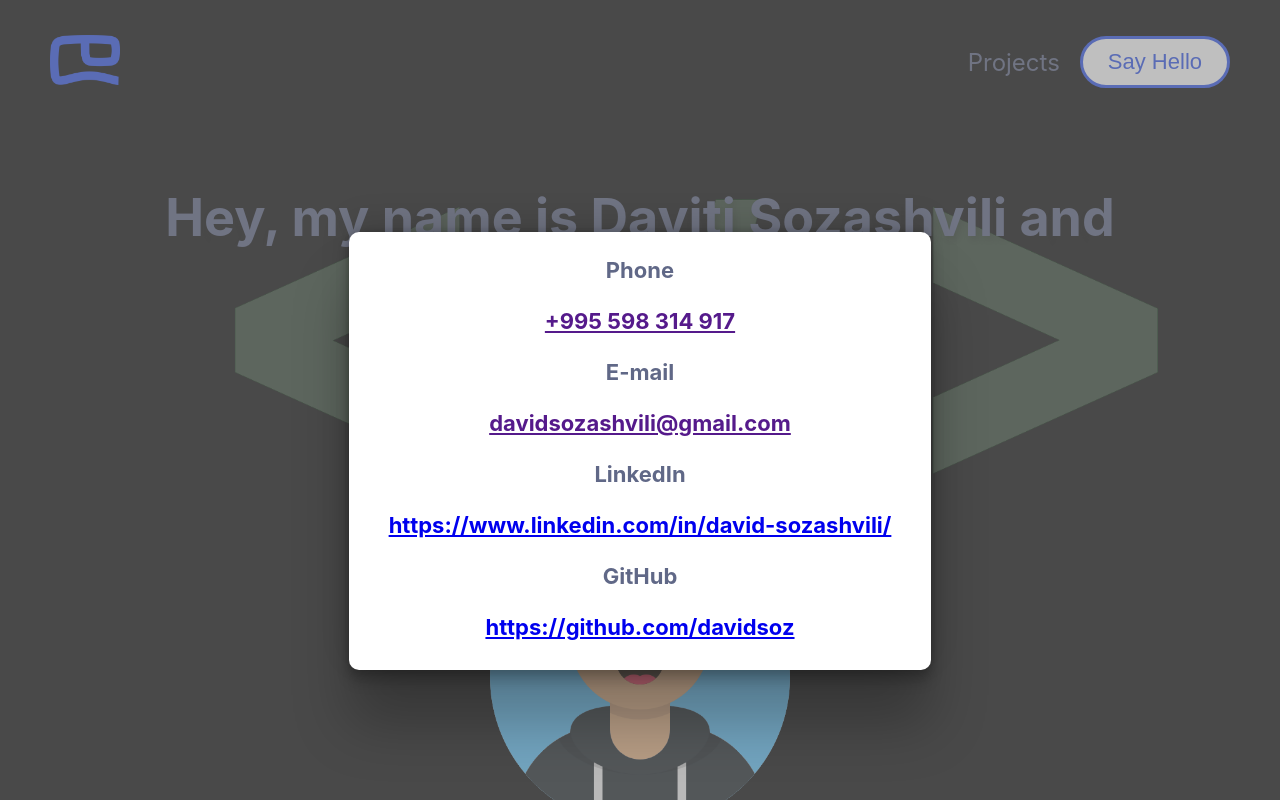
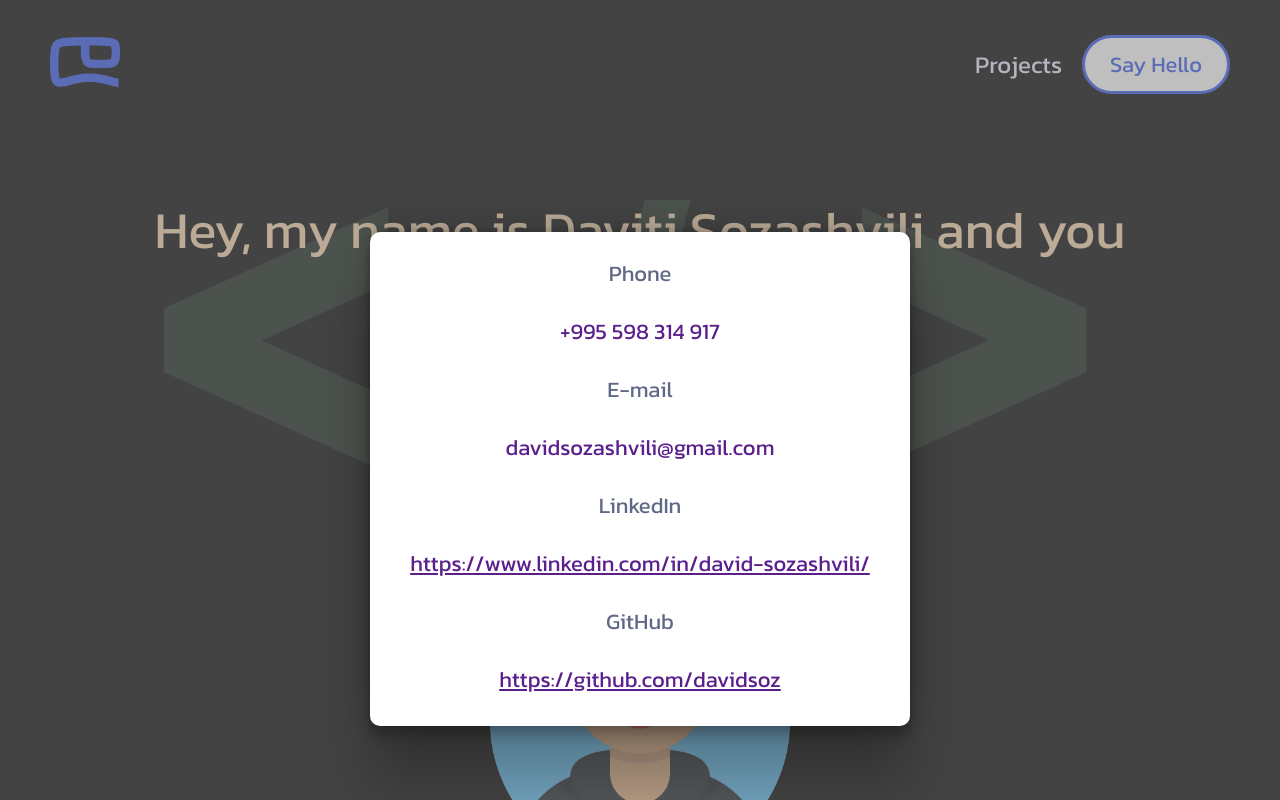
Before and after one commit to davidsoz/portfolio, a React (Create React App) app: page / in a window 1280 px wide. Both pictures are taken after a click on the element "contact". Built offline with nearby package versions, Linux system fonts and the light colour scheme.

Commit message:
add fonts and chamge design

```diff
--- a/public/index.html
+++ b/public/index.html
@@ -15,6 +15,16 @@
       user's mobile device or desktop. See https://developers.google.com/web/fundamentals/web-app-manifest/
     -->
     <link rel="manifest" href="%PUBLIC_URL%/manifest.json" />
+    <link rel="preconnect" href="https://fonts.googleapis.com" />
+    <link rel="preconnect" href="https://fonts.gstatic.com" crossorigin />
+    <link rel="preconnect" href="https://fonts.googleapis.com" />
+    <link rel="preconnect" href="https://fonts.gstatic.com" crossorigin />
+    <link rel="preconnect" href="https://fonts.googleapis.com" />
+    <link rel="preconnect" href="https://fonts.gstatic.com" crossorigin />
+    <link
+      href="https://fonts.googleapis.com/css2?family=Kanit:wght@200;300;400;500&family=Open+Sans:ital,wght@0,400;0,600;1,400&family=Ubuntu:wght@300;400;500&display=swap"
+      rel="stylesheet"
+    />
     <!--
       Notice the use of %PUBLIC_URL% in the tags above.
       It will be replaced with the URL of the `public` folder during the build.
--- a/src/App.js
+++ b/src/App.js
@@ -30,8 +30,9 @@
 	}
 
 	return (
+		<Styled.ContainerFluid>
 			<Styled.Wrapper scroll={showModal}>
-			<Header onShowProjects={showProjectsHandler} onCloseProjects={closeProjectsHandler}/>
+				<Header onShowProjects={showProjectsHandler} onCloseProjects={closeProjectsHandler} />
 				{showModal && <ContactModal show={showModalHandler} close={closeModalHandler} />}
 				{projects ?
 					<Projects />
@@ -50,31 +51,33 @@
 						</Avatar>
 					</div>}
 			</Styled.Wrapper>
+		</Styled.ContainerFluid>
 	);
 }
 
 export default App;
 
 const Aboutme = styled.div`
-	color: #606887;
+	color: #F5D5AE;
 	display: flex;
 	flex-direction: column;
 	align-items: center;
+	user-select: none;
 	/* padding: 100px; */
 	p:first-child {
 		max-width: 1000px;
 		text-align: center;
 		font-size: 52px;
-		font-weight: bold;
+		/* font-weight: bold; */
 		padding: 10px;
-		text-shadow: 3px 4px 7px rgba(20,20,20,0.3);
+		/* text-shadow: 3px 3px 3px rgba(255,255,255,0.3); */
 	}
 	p:last-child {
 		max-width: 1000px;
 		text-align: center;
 		font-size: 32px;
 		>span {
-			font-weight: bold;
+			/* font-weight: bold; */
 			color: #25AAE1;
 			cursor: pointer;
 		}
--- a/src/componenets/contactModal/ContactModal.js
+++ b/src/componenets/contactModal/ContactModal.js
@@ -10,11 +10,11 @@
             <Modal>
                 <div>
                     <div>Phone</div>
-                    <a href=''>+995 598 314 917</a>
+                    <span>+995 598 314 917</span>
                 </div>
                 <div>
                     <div>E-mail</div>
-                    <a href=''>davidsozashvili@gmail.com</a>
+                    <span>davidsozashvili@gmail.com</span>
                 </div>
                 <div>
                     <div>LinkedIn</div>
@@ -59,18 +59,19 @@
     flex-direction: column;
     align-items: center;
     gap: 20px;
-    font-weight: bold;
     box-shadow: rgba(0, 0, 0, 0.25) 0px 54px 55px, rgba(0, 0, 0, 0.12) 0px -12px 30px, rgba(0, 0, 0, 0.12) 0px 4px 6px, rgba(0, 0, 0, 0.17) 0px 12px 13px, rgba(0, 0, 0, 0.09) 0px -3px 5px;
+    font-family: 'kanit', sans-serif;
 
     div {
         text-align: center;
         color: #606887;
     }
-    a {
+    a, span {
         display: inline-block;
         margin-top: 20px;
         /* background-color: #65C9FF; */
         padding: 5px 15px;
         border-radius: 7px;
+        color: #5A1F8C;
     }
 `
--- a/src/componenets/header/styled.js
+++ b/src/componenets/header/styled.js
@@ -6,6 +6,7 @@
     justify-content: space-between;
     align-items: center;
     padding: 35px 0;
+    font-family: 'kanit', sans-serif;
 `
 
 export const Logo = styled.div`
@@ -23,8 +24,9 @@
         font-size: 24px;
         cursor: pointer;
         user-select: none;
-        color: #606887;
+        color: #F3E8FF;
     }
+
     button {
         font-size: 22px;
         padding: 10px 25px;
@@ -34,6 +36,8 @@
         border: 3px solid #3458eb;
         cursor: pointer;
         transition: background-color 0.3s;
+        font-family: 'kanit', sans-serif;
+
         &:hover {
             color: #fff;
             background-color: #3458eb;
--- a/src/componenets/projects/SingleProject.js
+++ b/src/componenets/projects/SingleProject.js
@@ -22,9 +22,15 @@
     padding: 40px 40px;
     text-align: center;
     font-size: 22px;
-    background-color: #65C9FF;
+    background-color: #F5D5AE;
+    font-family: 'kanit', sans-serif;
+    box-shadow: 0px 1px 2px 0px rgba(245, 213, 174 ,0.7),
+            1px 2px 4px 0px rgba(245, 213, 174 ,0.7),
+            2px 4px 8px 0px rgba(245, 213, 174 ,0.7),
+            2px 4px 16px 0px rgba(245, 213, 174 ,0.7);
+
     div {
-        font-weight: bold;
+        /* font-weight: bold; */
     }
     img {
         height: 100px;
--- a/src/styled.js
+++ b/src/styled.js
@@ -1,6 +1,10 @@
 
 import styled from 'styled-components';
-import clipart from "./assets/wallhaven.png"
+import clipart from "./assets/wallhaven.png";
+
+export const ContainerFluid = styled.div`
+ background-color: #070707;
+`
 
 export const Wrapper = styled.div`
     max-width: 1650px;
@@ -10,6 +14,7 @@
     overflow: hidden;
     background-image: url(${clipart});
     background-repeat: no-repeat;
-    /* background-position: center; */
+    background-position: center;
     background-size: cover;
+    font-family: 'kanit', sans-serif;
 `
```
Also changed, not shown: src/assets/wallhaven.png. Lines whose indentation alone changed are shown as unchanged.
